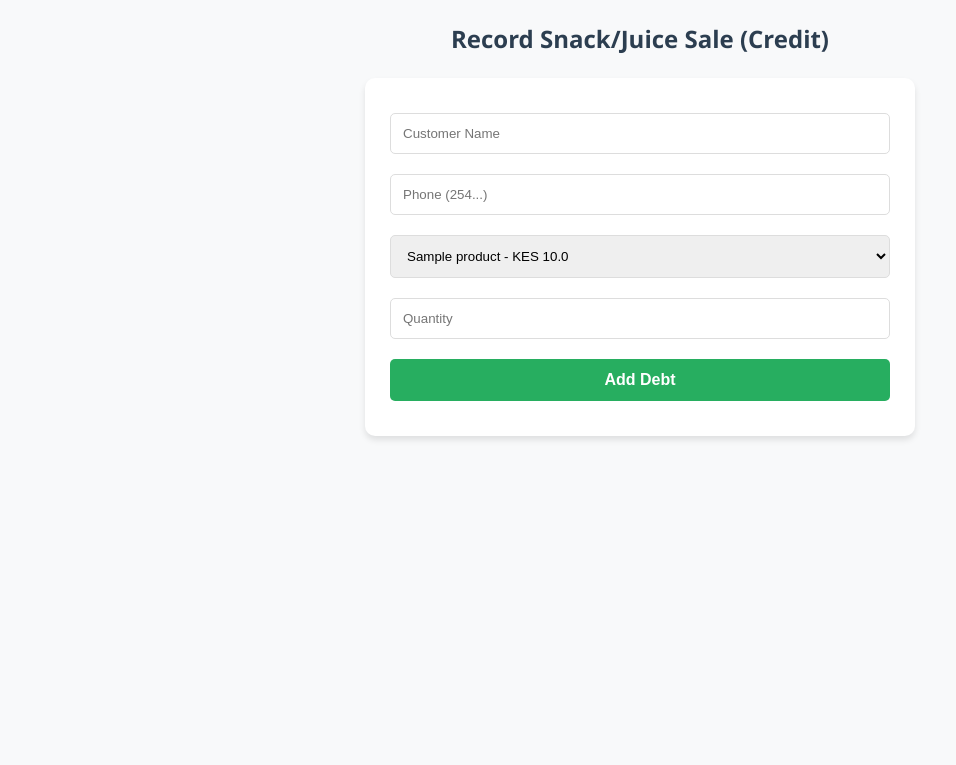
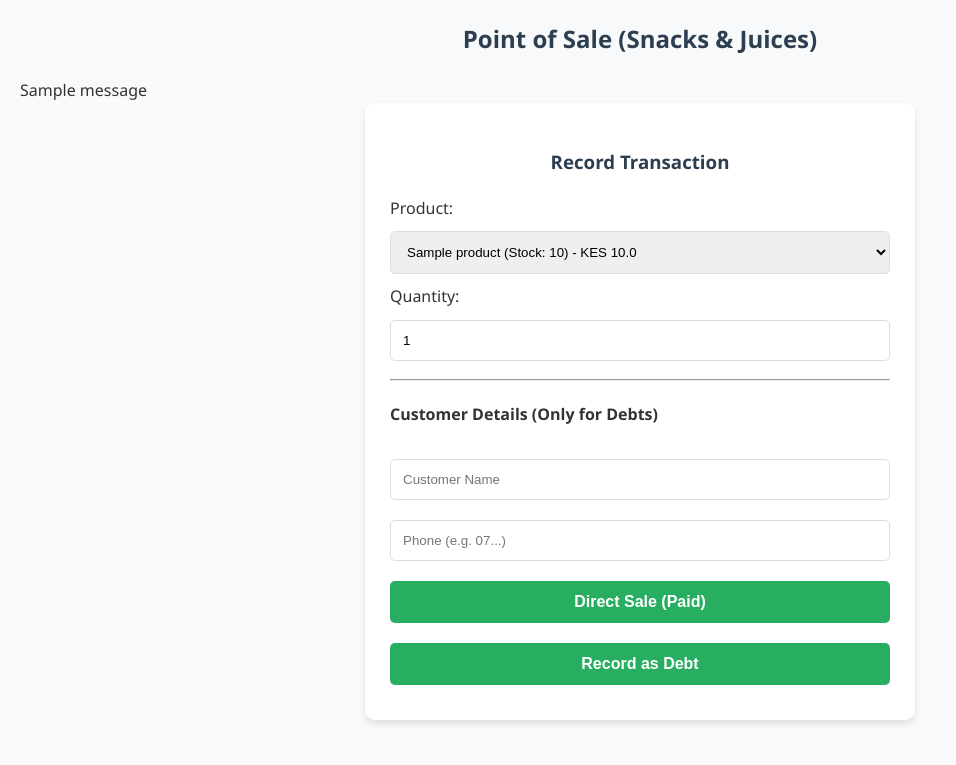
Before and after one commit to stanly08/HostelVendorApp, a Flask app: page /dashboard in a window 1280 px wide. Shown: the part 86-851 px from the top of the page, without its empty margins (0-956 px from the left). Before the commit the page ends 526 px from the top, so only its background shows below. Run offline with Flask 3, Linux system fonts and the light colour scheme; the visitor is signed in with stand-in values (Sample User, id 1); tables that the repository leaves empty hold one stand-in row (values such as "Sample post"); one stand-in notice (Sample message) is shown.

Commit message:
Update dashboard.html

```diff
--- a/templates/dashboard.html
+++ b/templates/dashboard.html
@@ -9,15 +9,46 @@
         <a href="/dashboard">Home</a> | <a href="/inventory">Inventory</a> |
         <a href="/debts">Debts</a> | <a href="/reports">Reports</a> | <a href="/logout">Logout</a>
     </nav>
-    <h2>Record Snack/Juice Sale (Credit)</h2>
-    <form action="/add_debt" method="POST">
-        <input type="text" name="customer" placeholder="Customer Name" required>
-        <input type="text" name="phone" placeholder="Phone (254...)" required>
-        <select name="product_id">
-            {% for p in products %}<option value="{{p.id}}">{{p.name}} - KES {{p.price}}</option>{% endfor %}
-        </select>
-        <input type="number" name="quantity" placeholder="Quantity" required>
-        <button type="submit">Add Debt</button>
-    </form>
+
+    <h2>Point of Sale (Snacks & Juices)</h2>
+
+    {% with messages = get_flashed_messages(with_categories=true) %}
+      {% if messages %}
+        {% for category, message in messages %}
+          <div class="alert {{ category }}">{{ message }}</div>
+        {% endfor %}
+      {% endif %}
+    {% endwith %}
+
+    <div class="pos-container">
+        <form action="/process_transaction" method="POST">
+            <h3>Record Transaction</h3>
+
+            <label>Product:</label>
+            <select name="product_id" required>
+                {% for p in products %}
+                    <option value="{{p.id}}">{{p.name}} (Stock: {{p.stock}}) - KES {{p.price}}</option>
+                {% endfor %}
+            </select>
+
+            <label>Quantity:</label>
+            <input type="number" name="quantity" value="1" min="1" required>
+
+            <hr>
+            <h4>Customer Details (Only for Debts)</h4>
+            <input type="text" name="customer" placeholder="Customer Name">
+            <input type="text" name="phone" placeholder="Phone (e.g. 07...)">
+
+            <div class="button-group">
+                <button type="submit" name="action" value="sale" class="btn-sale">
+                    Direct Sale (Paid)
+                </button>
+
+                <button type="submit" name="action" value="debt" class="btn-debt">
+                    Record as Debt
+                </button>
+            </div>
+        </form>
+    </div>
 </body>
 </html>
```
